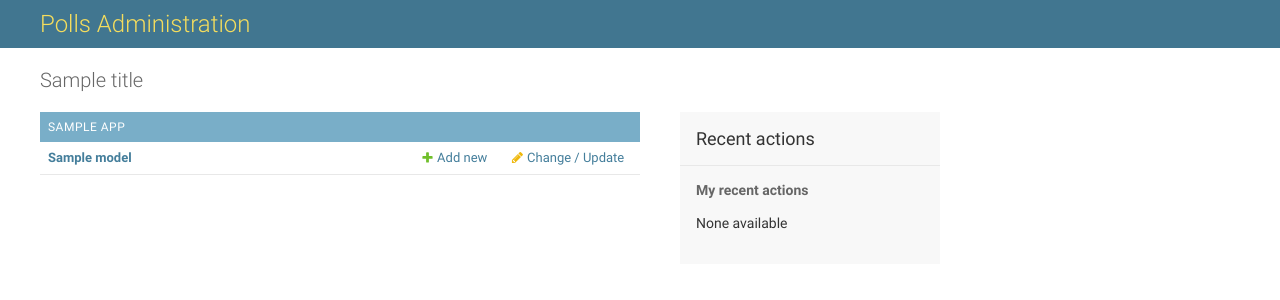
After one commit to Heccubernny/django_mysite_poll, a Django app: template polls/templates/admin/index.html in a window 1280 px wide. The commit adds this page. Shown: the top 300 px of the page. Run offline with Django 3.2, Linux system fonts and the light colour scheme; data comes from the database, SQL or seed files in the repository; both versions use the stored data as it was after the commit; the template is opened without the code that fills it: most values are stand-ins (such as "Sample title", 1, 10 or a date in 2020).

Commit message:
Updating codes

```diff
--- a/mysite/settings.py
+++ b/mysite/settings.py
@@ -55,7 +55,7 @@ ROOT_URLCONF = 'mysite.urls'
 TEMPLATES = [
     {
         'BACKEND': 'django.template.backends.django.DjangoTemplates',
-        'DIRS': [],
+        'DIRS': [BASE_DIR, 'templates'], # It should be BASE_DIR / 'templates'
         'APP_DIRS': True,
         'OPTIONS': {
             'context_processors': [
--- a/polls/models.py
+++ b/polls/models.py
@@ -20,6 +20,11 @@ class Question(models.Model):
         """
         now = timezone.now()
         return now - datetime.timedelta(days = 1) <= self.pub_date <= now
+    was_published_recently.admin_order_field = 'pub_date'
+    # Kind of change the True or False to an icon True or False
+    was_published_recently.boolean = True
+    was_published_recently.short_description = 'published recently?'
+
 
 class Choice(models.Model):
     question = models.ForeignKey(Question, on_delete=models.CASCADE)
--- /dev/null
+++ b/polls/templates/admin/base_site.html
@@ -0,0 +1,9 @@
+{% extends "admin/base.html" %}
+
+{% block title %}{{ title }} | {{ site_title|default:_('Django site admin') }}{% endblock %}
+
+{% block branding %}
+<h1 id="site-name"><a href="{% url 'admin:index' %}">Polls Administration</a></h1>
+{% endblock %}
+
+{% block nav-global %}{% endblock %}
--- /dev/null
+++ b/polls/templates/admin/index.html
@@ -0,0 +1,87 @@
+{% extends "admin/base_site.html" %}
+{% load i18n static %}
+
+{% block extrastyle %}{{ block.super }}<link rel="stylesheet" type="text/css" href="{% static "admin/css/dashboard.css" %}">{% endblock %}
+
+{% block coltype %}colMS{% endblock %}
+
+{% block bodyclass %}{{ block.super }} dashboard{% endblock %}
+
+{% block breadcrumbs %}{% endblock %}
+
+{% block content %}
+<div id="content-main">
+
+{% if app_list %}
+    {% for app in app_list %}
+        <div class="app-{{ app.app_label }} module">
+        <table>
+        <caption>
+            <a href="{{ app.app_url }}" class="section" title="{% blocktrans with name=app.name %}Models in the {{ name }} application{% endblocktrans %}">{{ app.name }}</a>
+        </caption>
+        {% for model in app.models %}
+            <tr class="model-{{ model.object_name|lower }}">
+            {% if model.admin_url %}
+                <th scope="row"><a href="{{ model.admin_url }}">{{ model.name }}</a></th>
+            {% else %}
+                <th scope="row">{{ model.name }}</th>
+            {% endif %}
+
+            {% if model.add_url %}
+                <td><a href="{{ model.add_url }}" class="addlink">{% trans 'Add new' %}</a></td>
+            {% else %}
+                <td>&nbsp;</td>
+            {% endif %}
+
+            {% if model.admin_url %}
+                {% if model.view_only %}
+                <td><a href="{{ model.admin_url }}" class="viewlink">{% trans 'View' %}</a></td>
+                {% else %}
+                <td><a href="{{ model.admin_url }}" class="changelink">{% trans 'Change / Update' %}</a></td>
+                {% endif %}
+            {% else %}
+                <td>&nbsp;</td>
+            {% endif %}
+            </tr>
+        {% endfor %}
+        </table>
+        </div>
+    {% endfor %}
+{% else %}
+    <p>{% trans 'You don’t have permission to view or edit anything.' %}</p>
+{% endif %}
+</div>
+{% endblock %}
+
+{% block sidebar %}
+<div id="content-related">
+    <div class="module" id="recent-actions-module">
+        <h2>{% trans 'Recent actions' %}</h2>
+        <h3>{% trans 'My recent actions' %}</h3>
+            {% load log %}
+            {% get_admin_log 10 as admin_log for_user user %}
+            {% if not admin_log %}
+            <p>{% trans 'None available' %}</p>
+            {% else %}
+            <ul class="actionlist">
+            {% for entry in admin_log %}
+            <li class="{% if entry.is_addition %}addlink{% endif %}{% if entry.is_change %}changelink{% endif %}{% if entry.is_deletion %}deletelink{% endif %}">
+                {% if entry.is_deletion or not entry.get_admin_url %}
+                    {{ entry.object_repr }}
+                {% else %}
+                    <a href="{{ entry.get_admin_url }}">{{ entry.object_repr }}</a>
+                {% endif %}
+                <!--Add link and changelink icon dir C:\Users\Ikubanni Isaac\AppData\Local\Programs\Python\Lib\site-packages\django\contrib\admin\static\admin\img  -->
+                <br>
+                {% if entry.content_type %}
+                    <span class="mini quiet">{% filter capfirst %}{{ entry.content_type.name }}{% endfilter %}</span>
+                {% else %}
+                    <span class="mini quiet">{% trans 'Unknown content' %}</span>
+                {% endif %}
+            </li>
+            {% endfor %}
+            </ul>
+            {% endif %}
+    </div>
+</div>
+{% endblock %}
--- a/polls/templates/polls/index.html
+++ b/polls/templates/polls/index.html
@@ -11,7 +11,7 @@
         <a href="{% url 'polls:detail' question.id %}">{{ question.question_text }}</a>
 
     </li>
-    <!-- <img src="{% static 'polls/img/logo.png' %}" alt=""> -->
+    <img src="{% static 'polls/img/logo.png' %}" alt="">
     {% endfor %}
 </ul>
 {% else %}
```
Also changed, not shown: polls/admin.py (+5 -2 lines), db.sqlite3, 1 other file.
